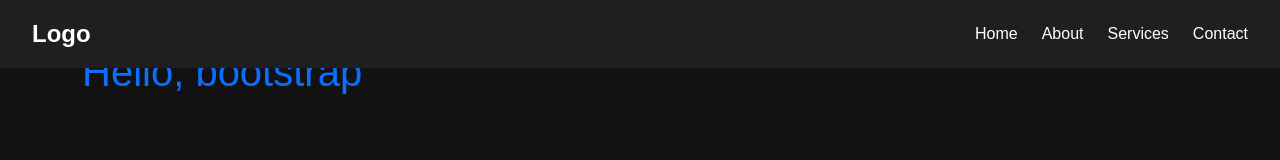
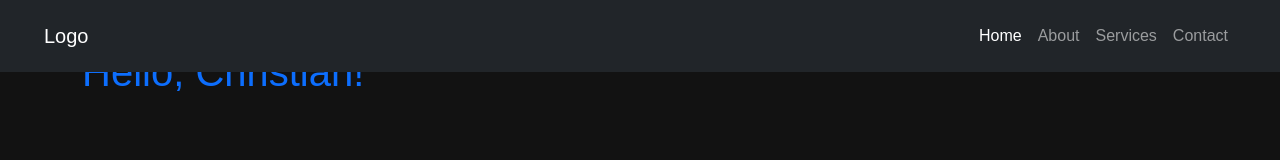
Before and after one commit to KristyanGrey/c_odevilas.github.io, a website: page index.html in a window 1280 px wide. Drawn offline with nearby package versions, Linux system fonts and the light colour scheme.

Commit message:
adding navbar v1

```diff
--- a/index.html
+++ b/index.html
@@ -12,29 +12,46 @@
 <body>
   <header class="hero">
     <!-- this is for the navbar -->
+    <nav class="navbar navbar-expand-lg navbar-dark bg-dark fixed-top">
+      <div class="container-fluid">
+        <a class="navbar-brand" href="#">Logo</a>
+        <button
+          class="navbar-toggler"
+          type="button"
+          data-bs-toggle="collapse"
+          data-bs-target="#navbarNav"
+          aria-controls="navbarNav"
+          aria-expanded="false"
+          aria-label="Toggle navigation"
+        >
+          <span class="navbar-toggler-icon"></span>
+        </button>
+        <div class="collapse navbar-collapse justify-content-end" id="navbarNav">
+          <ul class="navbar-nav">
+            <li class="nav-item">
+              <a class="nav-link active" aria-current="page" href="#">Home</a>
+            </li>
+            <li class="nav-item">
+              <a class="nav-link" href="#">About</a>
+            </li>
+            <li class="nav-item">
+              <a class="nav-link" href="#">Services</a>
+            </li>
+            <li class="nav-item">
+              <a class="nav-link" href="#">Contact</a>
+            </li>
+          </ul>
+        </div>
+      </div>
+    </nav>
   </header>
 
-  <!-- navbar -->
+  <div class="container mt-5">
+    <h1 class="text-primary">Hello, Christian!</h1>
+  </div>
 
-  <nav class="navbar">
-    <div class="logo">Logo</div>
-    <div class="nav-links" id="navLinks">
-      <a href="#">Home</a>
-      <a href="#">About</a>
-      <a href="#">Services</a>
-      <a href="#">Contact</a>
-    </div>
-    <div class="hamburger" id="hamburger">
-      <span></span>
-      <span></span>
-      <span></span>
-    </div>
-  </nav>
-  <div class="container mt-5">
-    <h1 class="text-primary">Hello, bootstrap</h1>
-  </div>
+
 </body>
-
 <script src="node_modules/bootstrap/dist/js/bootstrap.bundle.min.js"></script>
 <script src="script.js">
     const hamburger = document.getElementById('hamburger');
```
